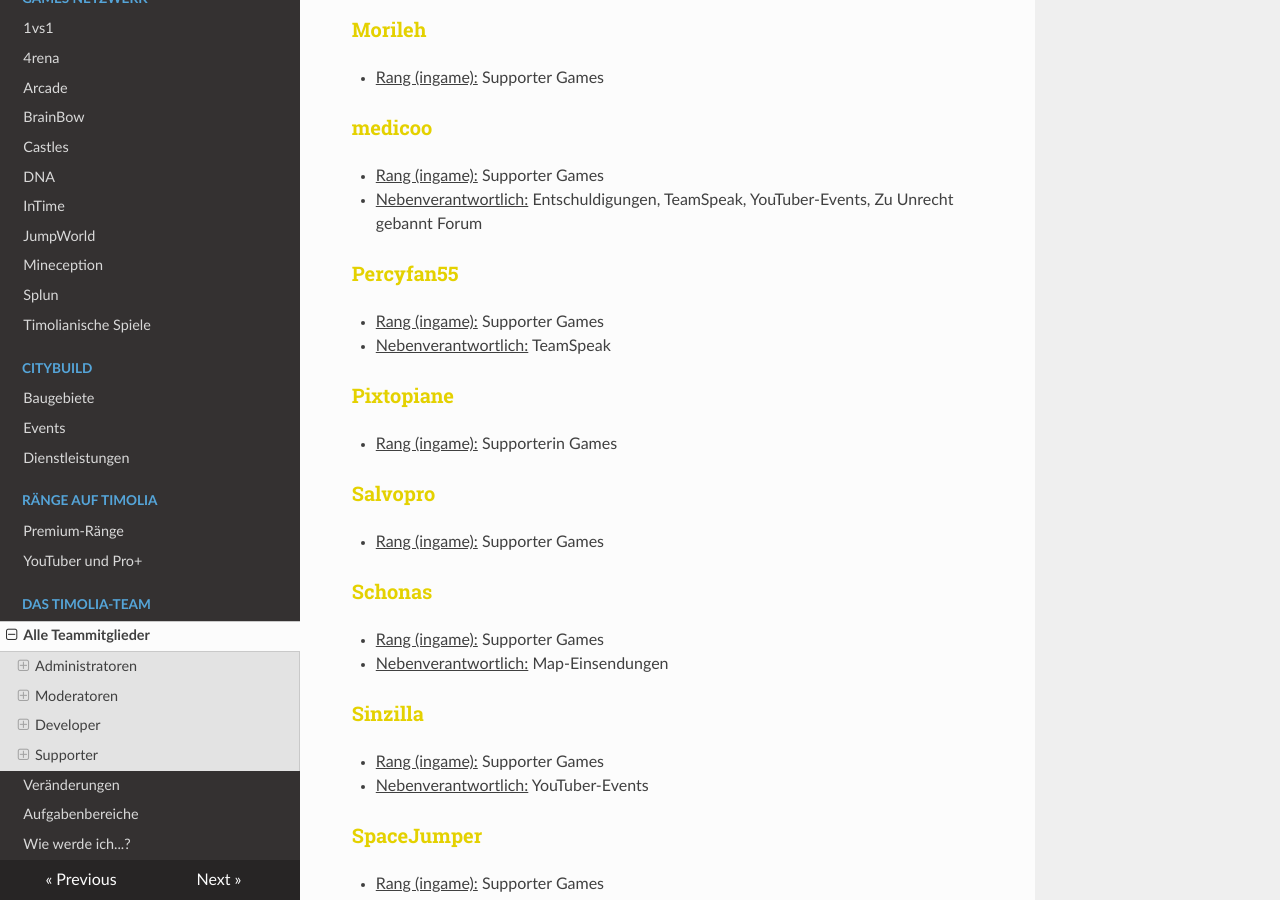
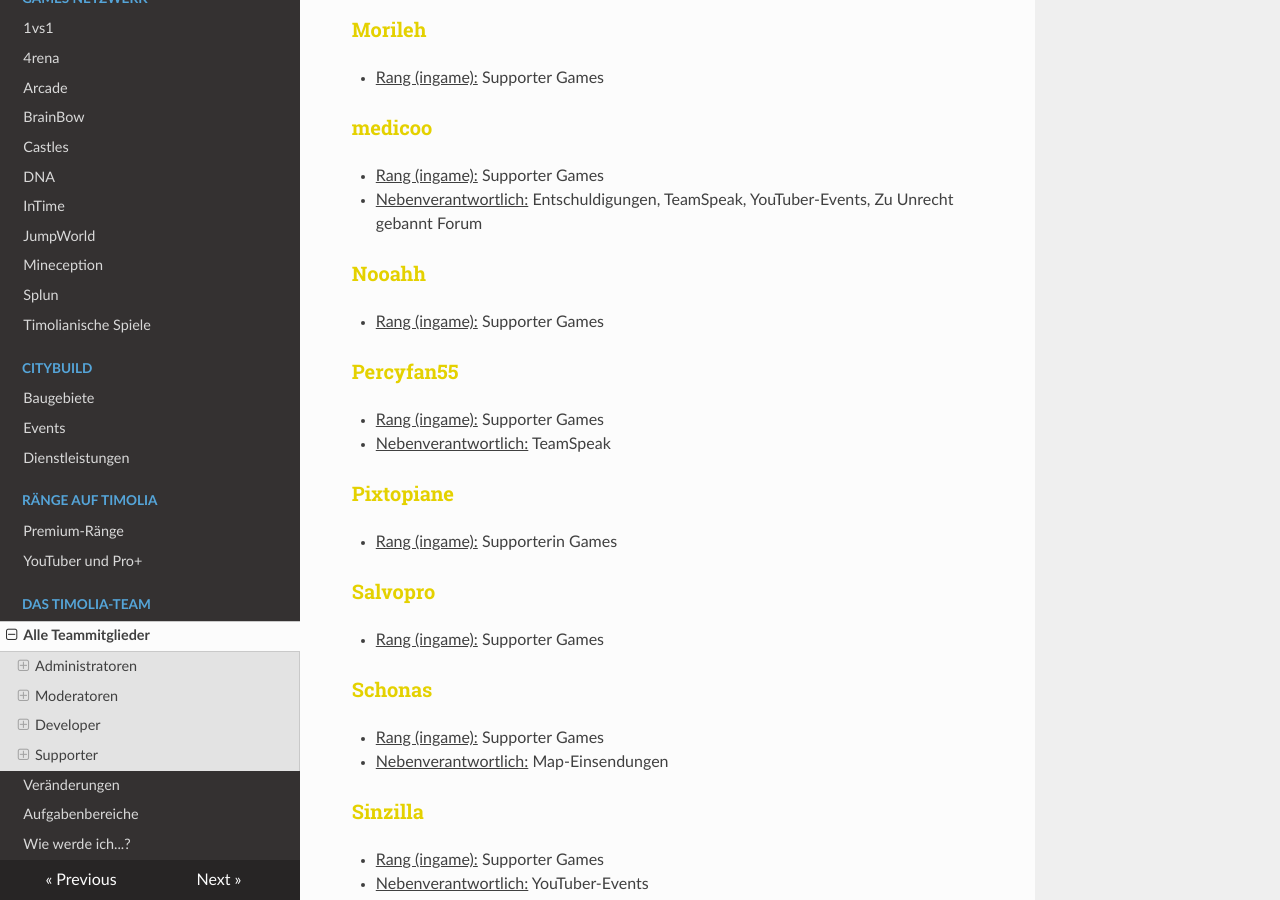
Before and after one commit to TimoliaDE/HowTo, an MkDocs documentation site: the page built from docs/team/members.md, in a window 1280 px wide and 900 px high, scrolled down 5946 px. Built offline with MkDocs 1.6.1, drawn with Linux system fonts in a browser that asks for light colours; nearby versions of some CDN libraries; old or Windows-style settings are respelled for this version of MkDocs.

Commit message:
Update members.md

```diff
--- a/docs/team/members.md
+++ b/docs/team/members.md
@@ -189,6 +189,9 @@ Sie stehen für alle grundlegenden Fragen und Reports zur Verfügung und sind di
 ###<strong><span style="color:#E4D100">medicoo</span></strong>
 - <u>Rang (ingame):</u> Supporter Games
 - <u>Nebenverantwortlich:</u> Entschuldigungen, TeamSpeak, YouTuber-Events, Zu Unrecht gebannt Forum
+
+### <strong><span style="color:#E4D100">Nooahh</span></strong>
+- <u>Rang (ingame):</u> Supporter Games
 
 ### <strong><span style="color:#E4D100">Percyfan55</span></strong>
 - <u>Rang (ingame):</u> Supporter Games
```
